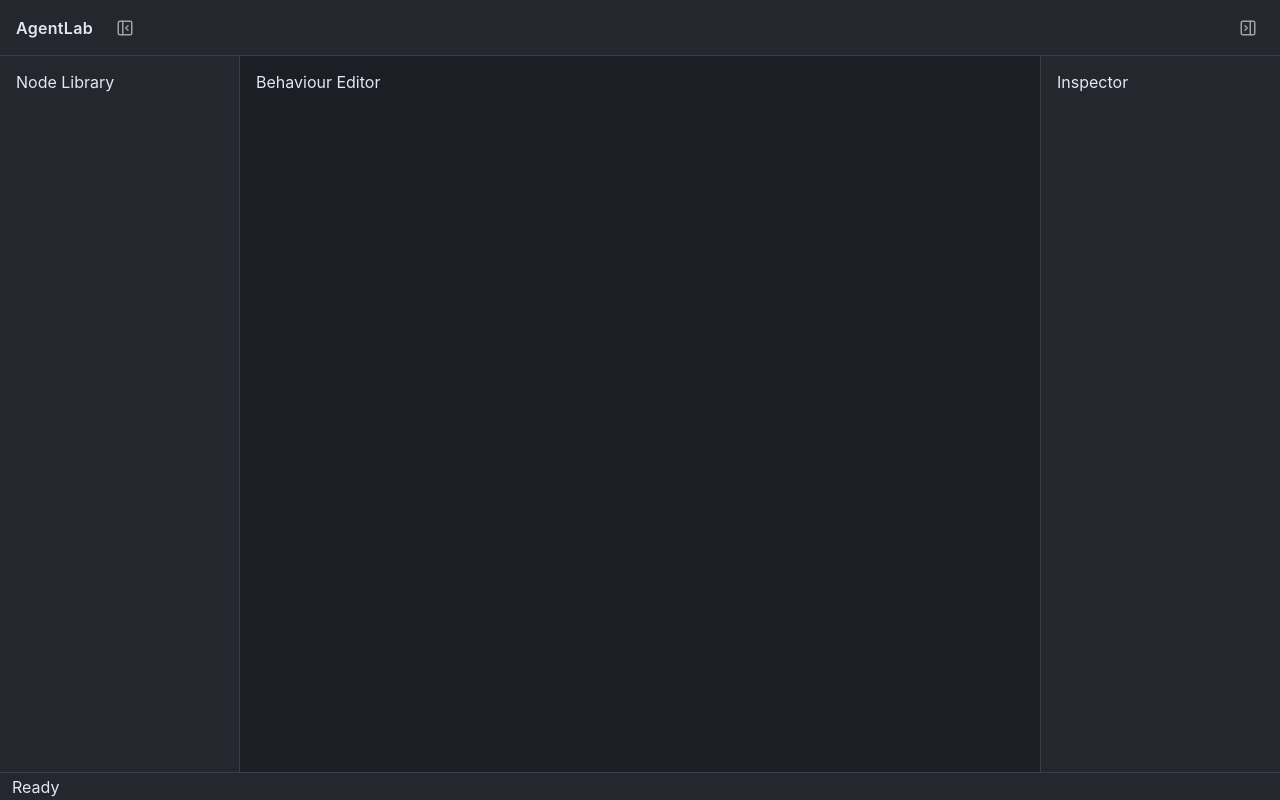
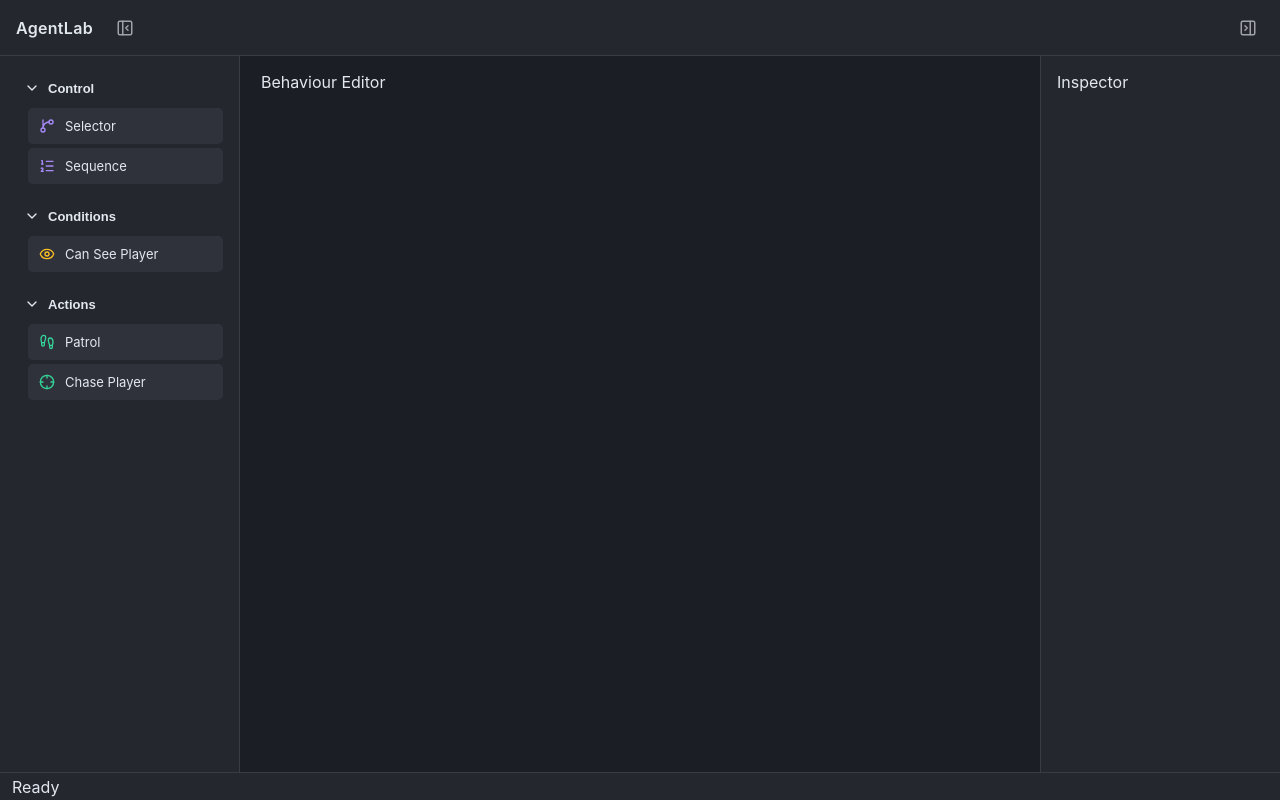
Before and after one commit to lolalolabob123/AgentLab, a React (Vite) app in the folder agentlab/: page / in a window 1280 px wide. Built offline with nearby package versions, Linux system fonts and the light colour scheme.

Commit message:
Building out the UI and its basic interactivity

```diff
--- a/agentlab/src/App.tsx
+++ b/agentlab/src/App.tsx
@@ -1,5 +1,6 @@
 import { useState } from "react";
-import {PanelLeftClose, PanelLeftOpen, PanelRightClose, PanelRightOpen} from "lucide-react";
+import { PanelLeftClose, PanelLeftOpen, PanelRightClose, PanelRightOpen } from "lucide-react";
+import NodeLibrary from "./components/NodeLibrary";
 
 function App() {
 
@@ -7,6 +8,50 @@ function App() {
   const [isInspectorOpen, setIsInspectorOpen] = useState(true);
 
   const [libraryWidth, setLibraryWidth] = useState(240);
+  const [inspectorWidth, setInspectorWidth] = useState(240);
+
+  const [selectedNodeId, setSelectedNodeId] = useState<string | null>(null);
+
+  const handleLibraryResize = (
+    event: React.PointerEvent<HTMLDivElement>
+  ) => {
+    if (event.buttons !== 1) return;
+
+    const workspace = event.currentTarget.parentElement;
+    if (!workspace) return;
+
+    const workspaceLeft = workspace.getBoundingClientRect().left;
+
+    const newWidth = event.clientX - workspaceLeft;
+
+    const clampedWidth = Math.max(
+      180,
+      Math.min(450, newWidth)
+    );
+
+    setLibraryWidth(clampedWidth);
+  }
+
+  const handleInspectorresize = (
+    event: React.PointerEvent<HTMLDivElement>
+  ) => {
+    if (event.buttons !== 1) return;
+
+    const workspace = event.currentTarget.parentElement;
+    if (!workspace) return;
+
+    const workspaceRight =
+      workspace.getBoundingClientRect().right;
+
+    const newWidth = workspaceRight - event.clientX;
+
+    const clampedWidth = Math.max(
+      180,
+      Math.min(450, newWidth)
+    );
+
+    setInspectorWidth(clampedWidth);
+  }
 
   return (
     <div className="app">
@@ -47,12 +92,28 @@ function App() {
 
       <div className="workspace">
         {isLibraryOpen && (
+          <>
             <aside
               className="node-library"
-          style={{width: `${libraryWidth}px`}}
+              style={{ width: `${libraryWidth}px` }}
             >
-            Node Library
+              <NodeLibrary
+              selectedNodeId={selectedNodeId}
+              onSelectNode={setSelectedNodeId}
+              />
             </aside>
+
+            <div
+              className="resize-divider"
+              onPointerDown={(event) => {
+                event?.currentTarget.setPointerCapture(event.pointerId);
+              }}
+              onPointerMove={handleLibraryResize}
+              onPointerUp={(event) => {
+                event.currentTarget.releasePointerCapture(event.pointerId);
+              }}
+            />
+          </>
         )}
 
         <main className="editor">
@@ -60,9 +121,25 @@ function App() {
         </main>
 
         {isInspectorOpen && (
-                  <aside className="inspector">
+          <>
+            <div
+              className="inspector-resize-divider"
+              onPointerDown={(event) => {
+                event.currentTarget.setPointerCapture(event.pointerId);
+              }}
+              onPointerMove={handleInspectorresize}
+              onPointerUp={(event) => {
+                event.currentTarget.releasePointerCapture(event.pointerId);
+              }}
+            />
+
+            <aside
+              className="inspector"
+              style={{ width: `${inspectorWidth}px` }}
+            >
               Inspector
             </aside>
+          </>
         )}
       </div>
 
--- /dev/null
+++ b/agentlab/src/components/NodeCategory.tsx
@@ -0,0 +1,74 @@
+import { useState } from "react";
+import { ChevronDown, ChevronRight, GitBranch, ListOrdered, Eye, Footprints, Crosshair } from "lucide-react";
+import { nodeDefinitions } from "../data/nodeDefinitions";
+import type { NodeCategoryType } from "../types/node";
+
+
+type NodeCategoryProps = {
+    title: string;
+    category: NodeCategoryType;
+    selectedNodeId: string | null;
+    onSelectedNode: (id: string) => void;
+};
+
+const nodeIcons = {
+    selector: GitBranch,
+    sequence: ListOrdered,
+    "can-see-player": Eye,
+    patrol: Footprints,
+    "chase-player": Crosshair,
+};
+
+function NodeCategory({
+     title,
+     category,
+     selectedNodeId,
+     onSelectedNode,
+}: NodeCategoryProps) {
+    const [isExpanded, setIsExpanded] = useState(true);
+
+    const nodes = nodeDefinitions.filter(
+        (node) => node.category === category
+    );
+
+    return (
+        <div className="node-category">
+            <button
+                className="category-toggle"
+                type="button"
+                aria-expanded={isExpanded}
+                onClick={() => setIsExpanded((prev) => !prev)}
+            >
+                {isExpanded ? (
+                    <ChevronDown size={16} />
+                ) : (
+                    <ChevronRight size={16} />
+                )}
+
+                <span>{title}</span>
+            </button>
+
+            {isExpanded && (
+                <div className="category-content">
+                    {nodes.map((node) => {
+                        const Icon = nodeIcons[node.id as keyof typeof nodeIcons];
+
+                        return (
+                            <div
+                                className={`node-item node-item--${node.category}`}
+                                key={node.id}
+                                onClick={() => onSelectedNode(node.id)}
+                                data-selected={selectedNodeId === node.id}
+                            >
+                                {Icon && <Icon size={16} className="node-icon" />}
+                                <span>{node.label}</span>
+                            </div>
+                        );
+                    })}
+                </div>
+            )}
+        </div>
+    );
+}
+
+export default NodeCategory;
--- /dev/null
+++ b/agentlab/src/components/NodeLibrary.tsx
@@ -0,0 +1,20 @@
+import NodeCategory from "./NodeCategory";
+
+type NodeLibraryProps = {
+    selectedNodeId: string | null;
+    onSelectNode: (id: string) => void;
+}
+
+function NodeLibrary({selectedNodeId, onSelectNode}: NodeLibraryProps) {
+    return (
+        <div className="node-library-content">
+            <NodeCategory title="Control" category="control" selectedNodeId={selectedNodeId} onSelectNode={onSelectNode} />
+
+            <NodeCategory title="Conditions" category="condition" selectedNodeId={selectedNodeId} onSelectNode={onSelectNode} />
+
+            <NodeCategory title="Actions" category="action" selectedNodeId={selectedNodeId} onSelectNode={onSelectNode} />
+        </div>
+    );
+}
+
+export default NodeLibrary;
--- /dev/null
+++ b/agentlab/src/data/nodeDefinitions.ts
@@ -0,0 +1,29 @@
+import type { nodeDefinition } from "../types/node";
+
+export const nodeDefinitions: nodeDefinition[] = [
+    {
+        id: "selector",
+        label: "Selector",
+        category: "control",
+    },
+    {
+        id: "sequence",
+        label: "Sequence",
+        category: "control",
+    },
+    {
+        id: "can-see-player",
+        label: "Can See Player",
+        category: "condition",
+    },
+    {
+        id: "patrol",
+        label: "Patrol",
+        category: "action",
+    },
+    {
+        id: "chase-player",
+        label: "Chase Player",
+        category: "action",
+    },
+];
--- a/agentlab/src/index.css
+++ b/agentlab/src/index.css
@@ -35,12 +35,6 @@ body {
   padding: 0 16px;
 
   border-bottom: 1px solid #3a3d46;
-}
-
-.workspace {
-  flex: 1;
-  min-height: 0;
-  background-color: #1c1e25;
 }
 
 .status-bar {
@@ -123,3 +117,95 @@ body {
   padding: 16px;
   border-left: 1px solid #3a3d46;
 }
+
+.resize-divider,
+.inspector-resize-divider {
+  width: 5px;
+  flex-shrink: 0;
+  background-color: transparent;
+  cursor: col-resize;
+
+  touch-action: none;
+  user-select: none;
+}
+
+.resize-divider:hover,
+.inspector-resize-divider:hover {
+  background-color: #6b7280;
+}
+
+.category-toggle {
+  display: flex;
+  align-items: center;
+  gap: 8px;
+
+  width: 100%;
+  padding: 8px;
+
+  background-color: transparent;
+  color: #e2e8f0;
+  border: none;
+  border-radius: 4px;
+
+  font-size: 13px;
+  font-weight: 600;
+  text-align: left;
+  cursor: pointer;
+}
+
+.category-toggle:hover {
+  background-color: #353741;
+}
+
+.category-content {
+  padding-left: 12px;
+  font-size: 13px;
+  color: #a1a1aa;
+}
+
+.node-item {
+  display: flex;
+  align-items: center;
+  gap: 10px;
+
+  padding: 9px 10px;
+  margin: 4px 0;
+
+  background-color: #30323b;
+  border: 1px solid transparent;
+  border-radius: 5px;
+
+  color: #e2e8f0;
+  font-size: 13px;
+
+  cursor: pointer;
+}
+
+.node-item:hover {
+  background-color: #3a3d48;
+}
+
+.node-item[data-selected="true"] {
+  background-color: #41434f;
+  border-color: #7c83a0;
+}
+
+.node-category + .node-category {
+  margin-top: 16px;
+}
+
+.node-icon {
+  flex-shrink: 0;
+}
+
+.node-item--control .node-icon {
+  color: #a78bfa;
+}
+
+.node-item--condition .node-icon {
+  color: #fbbf24;
+}
+
+.node-item--action .node-icon {
+  color: #34d399;
+}
--- /dev/null
+++ b/agentlab/src/types/node.ts
@@ -0,0 +1,10 @@
+export type NodeCategoryType =
+    | "control"
+    | "condition"
+    | "action";
+
+export interface nodeDefinition {
+    id: string;
+    label: string;
+    category: NodeCategoryType;
+}
```
Lines whose indentation alone changed are shown as unchanged.
